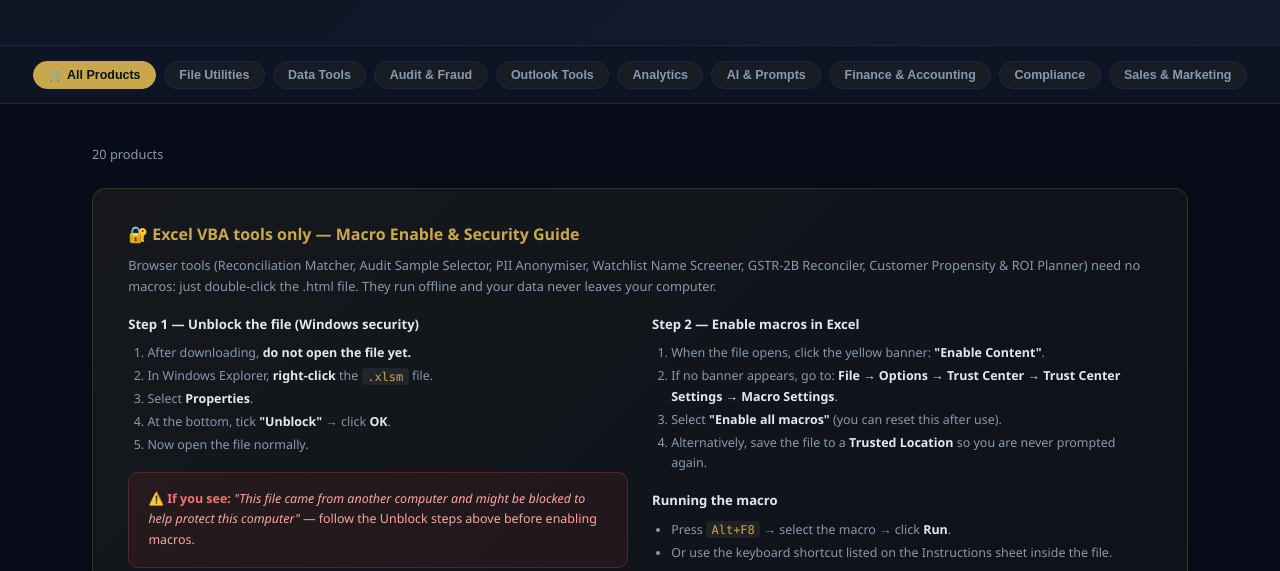
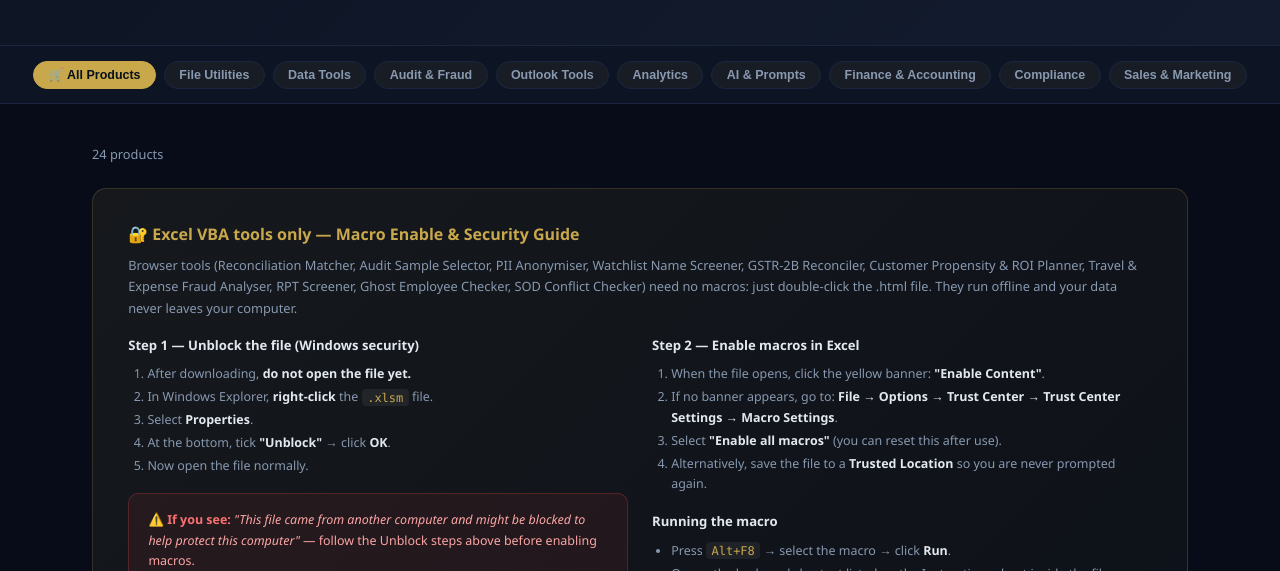
Before and after one commit to riteshpunyani/riteshpunyani.github.io, a plain HTML site: page shop.html in a window 1280 px wide. Shown: the part 229-800 px from the top of the page. Drawn offline with Linux system fonts and the light colour scheme.

Commit message:
Add files via upload

```diff
--- a/shop.html
+++ b/shop.html
@@ -361,8 +361,8 @@ const PRODUCTS = [
     ],
     youtube: "",
     demoLink: "",
-    buyLink: "#coming-soon",
-    status: "coming-soon"
+    buyLink: "assets/Downloads/Analytics-Test-Library.xlsx",
+    status: "available"
   },
 
   {
@@ -384,8 +384,8 @@ const PRODUCTS = [
     ],
     youtube: "",
     demoLink: "",
-    buyLink: "#coming-soon",
-    status: "coming-soon"
+    buyLink: "assets/Downloads/Prompt-Library.docx",
+    status: "available"
   },
 
   // ── OFFLINE BROWSER TOOLS (no macros, Windows & Mac) ──────
@@ -538,6 +538,106 @@ const PRODUCTS = [
     demoLink: "",
     buyLink: "https://2961368254203.gumroad.com/l/ywrqke",
     status: "available"
+  },
+
+  {
+    id: "travel-expense-fraud-analyser",
+    title: "Travel & Expense Claim Fraud Analyser",
+    category: "Audit & Fraud",
+    badge: "NEW",
+    icon: "🧳",
+    pwyw: false,
+    priceUSD: 0,
+    priceINR: 0,
+    tagline: "Cross-check an entire travel claims register for overlapping trips, infeasible distances and duplicate bills",
+    description: "Load your travel & expense claims register and the tool checks every claim against every other claim from the same employee for timing and distance contradictions, plus duplicate bills, duplicate claims and policy limits — the same cross-verification logic used in real investigations, run across a whole register at once.",
+    features: [
+      "Finds overlapping travel dates to different cities for the same employee",
+      "Flags distance claimed that is not feasible for the mode and days travelled",
+      "Catches duplicate bill numbers and duplicate claims (same amount & purpose)",
+      "Checks for missing approvers, round amounts and claims over your policy limit",
+      "Risk-scored and sorted so the worst claims surface first",
+      "Runs offline in your browser — your register never leaves your computer"
+    ],
+    youtube: "",
+    demoLink: "",
+        buyLink: "https://2961368254203.gumroad.com/l/rygjzb",
+    status: "available"
+  },
+
+  {
+    id: "rpt-screener",
+    title: "Related Party Transaction (RPT) Screener",
+    category: "Compliance",
+    badge: "NEW",
+    icon: "🔗",
+    pwyw: false,
+    priceUSD: 0,
+    priceINR: 0,
+    tagline: "Fuzzy-match your vendor or customer master against your related-party list — even when the trading name is different",
+    description: "Screen your vendor or customer master against your related-party list (directors, KMP, their relatives, and entities they control) using the same fuzzy name-matching as the Watchlist Name Screener. An exact PAN or bank account match raises the score to near-certain even when the two names look nothing alike.",
+    features: [
+      "Fuzzy name matching: spelling, word order and partial names",
+      "PAN / tax ID and bank account corroboration — catches a related party trading under a different name",
+      "Ignores legal words (Pvt, Ltd, LLC) so company variants still match",
+      "Review sheet with score, reason and Decision / Reviewed by columns",
+      "Your vendor/customer master returned with a screening result per row",
+      "Tested with 150,000 vendor records — runs entirely offline"
+    ],
+    youtube: "",
+    demoLink: "",
+        buyLink: "https://2961368254203.gumroad.com/l/fwljgi",
+    status: "available"
+  },
+
+  {
+    id: "ghost-employee-checker",
+    title: "Ghost Employee / Payroll Integrity Checker",
+    category: "Audit & Fraud",
+    badge: "NEW",
+    icon: "🪪",
+    pwyw: false,
+    priceUSD: 0,
+    priceINR: 0,
+    tagline: "Checks your payroll master for the same bank account, PAN, Aadhaar or email used by more than one employee code",
+    description: "Compares every employee against every other employee in your payroll master across seven checks: shared bank account, PAN, Aadhaar or email (High risk), and near-identical names, shared phone numbers or shared addresses (Medium risk) — the classic ghost-employee and duplicate-payroll signals, found automatically.",
+    features: [
+      "4 High-risk exact matches: bank account, PAN, Aadhaar, email",
+      "Near-identical name detection, even under different employee codes",
+      "Shared phone number and address + similar-name combinations",
+      "Blank fields are never matched against each other — no false matches from sparse data",
+      "Risk-scored review sheet plus your payroll master with flags added",
+      "Tested with 100,000 employees, under 2 seconds — runs offline"
+    ],
+    youtube: "",
+    demoLink: "",
+        buyLink: "https://2961368254203.gumroad.com/l/oixatd",
+    status: "available"
+  },
+
+  {
+    id: "sod-conflict-checker",
+    title: "Segregation of Duties (SOD) Conflict Checker",
+    category: "Audit & Fraud",
+    badge: "NEW",
+    icon: "⚖️",
+    pwyw: false,
+    priceUSD: 0,
+    priceINR: 0,
+    tagline: "Flags every user who holds both sides of a conflicting access combination, against SOD rules you define",
+    description: "Load your user access list and your own SOD rule set (two access items that should not be held by the same person) and the tool flags every user who holds both sides of any rule. Matching works whether your access list and rule set write the access item the same way or not — a rule written as just a code will still match a row written as code plus description.",
+    features: [
+      "Works with any access export: one row per user per role/transaction code",
+      "You supply the SOD rules — a starter sample set is included to show the format",
+      "Matches on the access code or its full description, either way",
+      "Each rule's two sides can list several equivalent codes (A;B aliases)",
+      "Conflicts ranked by risk, plus a one-row-per-user summary",
+      "Tested with 300,000 access rows across 20,000 users, under 1 second"
+    ],
+    youtube: "",
+    demoLink: "",
+        buyLink: "https://2961368254203.gumroad.com/l/nyyjcr",
+    status: "available"
   }
 
   // ── ADD YOUR NEXT PRODUCT HERE ──────────────────────────────
@@ -669,7 +769,7 @@ footer{background:var(--navy2);border-top:1px solid var(--border);padding:1.8rem
   <!-- ── MACRO ENABLE & SECURITY INSTRUCTIONS ── -->
   <div class="instr-strip">
     <h3>🔐 Excel VBA tools only — Macro Enable &amp; Security Guide</h3>
-    <p style="font-size:.8rem;color:var(--muted);margin:-.5rem 0 1rem;">Browser tools (Reconciliation Matcher, Audit Sample Selector, PII Anonymiser, Watchlist Name Screener, GSTR-2B Reconciler, Customer Propensity &amp; ROI Planner) need no macros: just double-click the .html file. They run offline and your data never leaves your computer.</p>
+    <p style="font-size:.8rem;color:var(--muted);margin:-.5rem 0 1rem;">Browser tools (Reconciliation Matcher, Audit Sample Selector, PII Anonymiser, Watchlist Name Screener, GSTR-2B Reconciler, Customer Propensity &amp; ROI Planner, Travel &amp; Expense Fraud Analyser, RPT Screener, Ghost Employee Checker, SOD Conflict Checker) need no macros: just double-click the .html file. They run offline and your data never leaves your computer.</p>
     <div class="instr-cols">
       <div class="instr-block">
         <h4>Step 1 — Unblock the file (Windows security)</h4>
```
